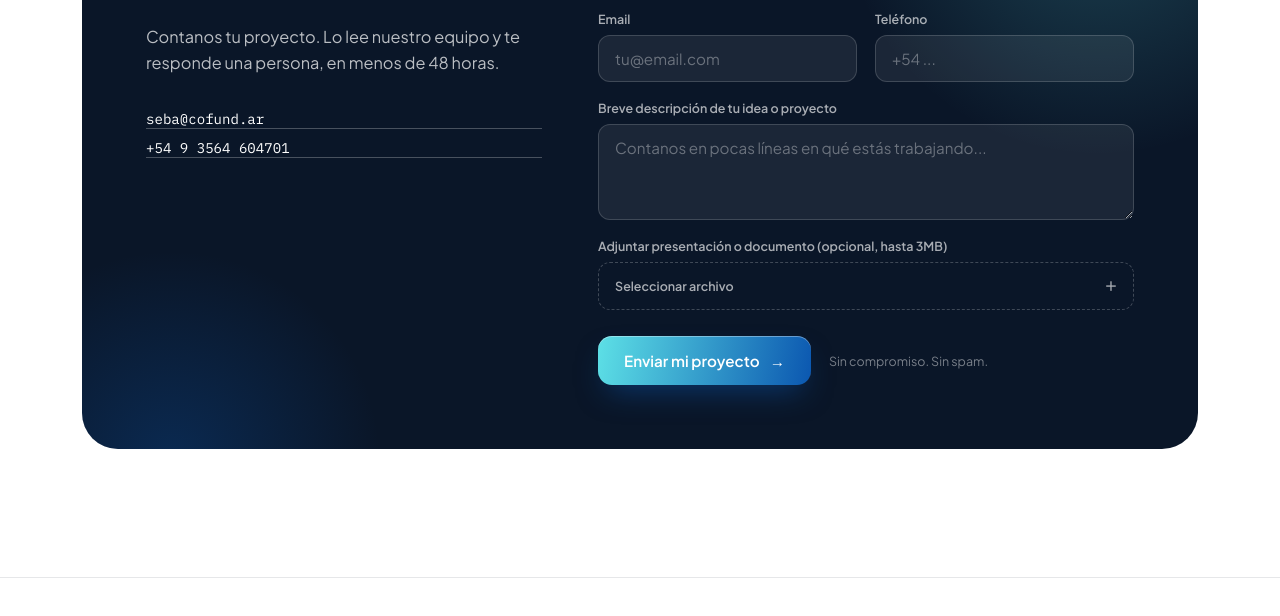
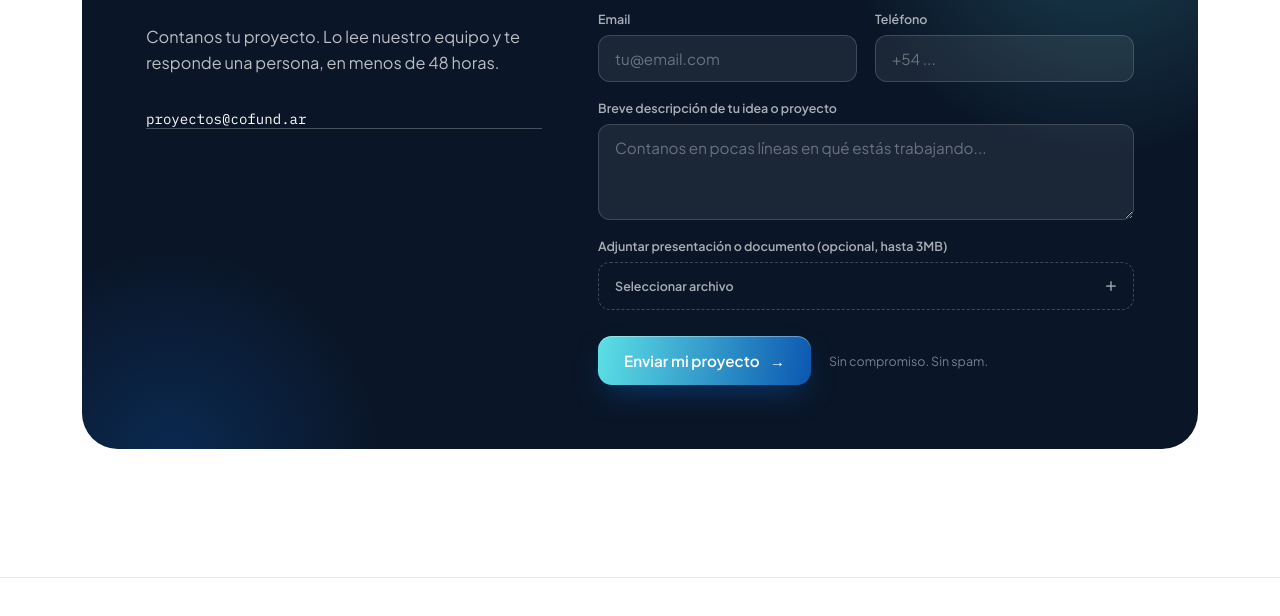
Before and after one commit to sebagaviglio/cofund-web, a website: page index.html in a window 1280 px wide. Shown: the part 5210-5826 px from the top of the page. Drawn offline with nearby package versions, Linux system fonts and the light colour scheme.

Commit message:
Update index.html

```diff
--- a/index.html
+++ b/index.html
@@ -1203,8 +1203,7 @@
           <h2>Sumate a Cofund.</h2>
           <p>Contanos tu proyecto. Lo lee nuestro equipo y te responde una persona, en menos de 48 horas.</p>
           <div class="contacto__direct">
-            <a href="mailto:seba@cofund.ar">seba@cofund.ar</a>
-            <a href="tel:+5493564604701">+54 9 3564 604701</a>
+            <a href="mailto:proyectos@cofund.ar">proyectos@cofund.ar</a>
           </div>
         </div>
 
```
